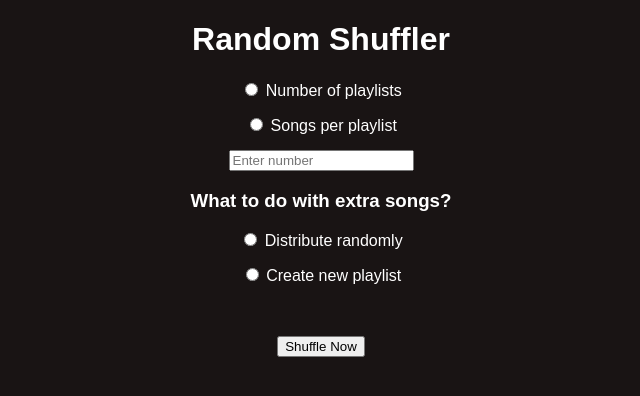
After one commit to Hades1033/Spotify_Language_Sorter, a Flask app: template templates/shuffler.html in a window 1280 px wide. The commit adds this page. Shown: the top 396 px of the page, without its empty margins (319-959 px from the left). Run offline with Flask 3, Linux system fonts and the light colour scheme; the template is opened without the code that fills it, so the values that code supplies are empty.

Commit message:
Update config. Add shuffler

```diff
--- a/app.py
+++ b/app.py
@@ -1,60 +1,85 @@
 import os
+import random
+from dotenv import load_dotenv
 import spotipy
 from spotipy.oauth2 import SpotifyOAuth
 from flask import Flask, render_template, redirect, request, session, url_for
-import random
 
-import config  # Import the config file
+load_dotenv('config.env')
 
-# Initialize Flask app and session management
+# Flask app
 app = Flask(__name__)
 app.secret_key = os.urandom(24)
 app.config['SESSION_COOKIE_NAME'] = 'spotify_session'
 app.config['SESSION_TYPE'] = 'filesystem'
-# Session(app)
 
-# Spotify API credentials
-CLIENT_ID = config.CLIENT_ID
-CLIENT_SECRET = config.CLIENT_SECRET
-REDIRECT_URI = config.REDIRECT_URI
+# Spotify API
+CLIENT_ID = os.getenv('CLIENT_ID')
+CLIENT_SECRET = os.getenv('CLIENT_SECRET')
+REDIRECT_URI = os.getenv('REDIRECT_URI')
 SCOPE = "user-library-read playlist-modify-private playlist-read-private playlist-read-collaborative user-read-private"
 
+sp_oauth = SpotifyOAuth(
+    client_id=CLIENT_ID,
+    client_secret=CLIENT_SECRET,
+    redirect_uri=REDIRECT_URI,
+    scope=SCOPE
+)
 
-sp_oauth = SpotifyOAuth(client_id=CLIENT_ID, client_secret=CLIENT_SECRET, redirect_uri=REDIRECT_URI, scope=SCOPE)
+# Globals
+playlists = {}       # {lang: playlist_id}
+songs_to_sort = []   # for Language Sorter
 
-# Global variables
-playlists = {}
-playlist_ids = {}
-songs_to_sort = []
 
-# Initial languages for playlist creation
-# initial_languages = ['Hindi', 'English']
+# -------------------
+# Auth
+# -------------------
+@app.route('/')
+def home():
+    token_info = session.get('token_info')
+    user_name = None
+    if token_info:
+        try:
+            sp = spotipy.Spotify(auth=token_info['access_token'])
+            user_name = sp.me()['display_name']
+        except Exception:
+            session.pop('token_info', None)
+    return render_template("home.html", user_name=user_name)
 
-@app.route('/')
-def index():
-    return redirect(url_for('login'))
 
 @app.route('/login')
 def login():
-    auth_url = sp_oauth.get_authorize_url()
-    return redirect(auth_url)
+    return redirect(sp_oauth.get_authorize_url())
 
 
-def get_playlists(sp):
+@app.route('/logout')
+def logout():
+    session.clear()
+    return redirect(url_for('home'))
+
+
+@app.route('/callback')
+def callback():
+    token_info = sp_oauth.get_access_token(request.args['code'])
+    session['token_info'] = token_info
+    return redirect(url_for('home'))
+
+
+def get_spotify():
+    token_info = session.get('token_info')
+    if not token_info:
+        return None
+    return spotipy.Spotify(auth=token_info['access_token'])
+
+
+# -------------------
+# Language Sorter
+# -------------------
+def get_lang_playlists(sp):
     results = sp.current_user_playlists(limit=50)
     while results:
         for item in results['items']:
-            if len(item['name']) == 0:
-                continue
-            # print(item['name'], len(item['name']), type(item['name']))
-            if item['name'][-1] == ' ':
-                # playlists.append({
-                #     'name': item['name'],
-                #     'id': item['id'],
-                #     'owner': item['owner']['display_name'],
-                #     'tracks': item['tracks']['total']
-                # })
-                print(item['name'])
+            if item['name'].endswith(" "):
                 playlists[item['name']] = item['id']
         if results['next']:
             results = sp.next(results)
@@ -63,16 +88,16 @@ def get_playlists(sp):
     return playlists
 
 
+@app.route('/language_sorter')
+def language_sorter():
+    sp = get_spotify()
+    if not sp:
+        return redirect(url_for('login'))
 
-@app.route('/callback')
-def callback():
-    token_info = sp_oauth.get_access_token(request.args['code'])
-    session['token_info'] = token_info
-    sp = spotipy.Spotify(auth=token_info['access_token'])
-    user_id = sp.me()['id']
+    get_lang_playlists(sp)
 
-    # Create playlists for initial languages if they don't exist
-    get_playlists(sp)
+    global songs_to_sort
+    songs_to_sort.clear()
     saved_tracks = sp.current_user_saved_tracks(limit=50)
     while saved_tracks:
         for item in saved_tracks['items']:
@@ -82,22 +107,6 @@ def callback():
         else:
             break
 
-
-    # for lang in initial_languages:
-    #     matching = next((p for p in playlists if p['name'] == f"{lang}"), None)
-    #     if matching:
-    #         playlist_ids[lang] = matching['id']
-    #         songs_to_subtract = sp.playlist_tracks(matching['id'])
-    #         playlists[lang] = songs_to_subtract['items']
-    #         for song in songs_to_subtract['items']:
-    #             track_ids_to_remove = {item['track']['id'] for item in songs_to_subtract['items']}
-    #             songs_to_sort[:] = [song for song in songs_to_sort if song['id'] not in track_ids_to_remove]
-
-    #     else:
-    #         new_playlist = sp.user_playlist_create(user=user_id, name=f"{lang}", public=False)
-    #         # playlist_ids[lang] = new_playlist['id']
-    #         playlists[lang] = new_playlist['id']
-
     for lang in playlists.keys():
         songs_to_subtract = sp.playlist_tracks(playlists[lang])
         track_ids_to_remove = {item['track']['id'] for item in songs_to_subtract['items']}
@@ -106,23 +115,20 @@ def callback():
     random.shuffle(songs_to_sort)
     return redirect(url_for('sort'))
 
-@app.route('/sort', methods=['GET', 'POST', 'SKIP'])
+
+@app.route('/sort', methods=['GET', 'POST'])
 def sort():
-    token_info = session.get('token_info', None)
-    if not token_info:
+    sp = get_spotify()
+    if not sp:
         return redirect(url_for('login'))
-
-    sp = spotipy.Spotify(auth=token_info['access_token'])
 
     if request.method == 'POST':
         lang = request.form.get('language')
-        song = songs_to_sort.pop(0)  # Get and remove the first song from the list
+        song = songs_to_sort.pop(0)
 
         if lang != '__SKIP__':
-            # Add the song to the corresponding Spotify playlist
             sp.playlist_add_items(playlist_id=playlists[lang], items=[song['id']])
 
-        # If there are no more songs to sort, redirect to the done page
         if not songs_to_sort:
             return redirect(url_for('done'))
 
@@ -132,23 +138,152 @@ def sort():
     else:
         return redirect(url_for('done'))
 
+
 @app.route('/done')
 def done():
     return render_template('done.html', playlists=playlists)
 
+
 @app.route('/add_language', methods=['POST'])
 def add_language():
     new_lang = request.form.get('new_language')
-    token_info = session.get('token_info', None)
-    if not token_info:
+    sp = get_spotify()
+    if not sp:
         return redirect(url_for('login'))
 
-    sp = spotipy.Spotify(auth=token_info['access_token'])
     user_id = sp.me()['id']
-
-    # Avoid duplicates
     if new_lang not in playlists.keys():
         new_playlist = sp.user_playlist_create(user=user_id, name=f"{new_lang} ", public=False)
         playlists[new_lang] = new_playlist['id']
+    return redirect(url_for('sort'))
 
-    return redirect(url_for('sort'))
+
+# -------------------
+# Random Shuffler
+# -------------------
+def get_all_liked_songs(sp):
+    results = sp.current_user_saved_tracks(limit=50)
+    liked_songs = []
+    while results:
+        for item in results['items']:
+            track = item['track']
+            liked_songs.append({
+                'id': track['id'],
+                'name': track['name'],
+                'artist': track['artists'][0]['name'],
+                'album': track['album']['name'],
+                'added_at': item['added_at']
+            })
+        if results['next']:
+            results = sp.next(results)
+        else:
+            results = None
+    return liked_songs
+
+
+def get_random_playlists(sp):
+    playlists = []
+    results = sp.current_user_playlists()
+    # print(results)
+    while results:
+        for item in results['items']:
+            try:
+                if item['name'].index('Random') == 0:
+                    playlists.append({
+                        'name': item['name'],
+                        'id': item['id'],
+                        'owner': item['owner']['display_name'],
+                        'tracks': item['tracks']['total']
+                    })
+            except ValueError:
+                continue
+        if results['next']:
+            results = sp.next(results)
+        else:
+            results = None
+
+    return playlists
+
+
+def delete_playlist(sp, playlists):
+    for playlist in playlists:
+        try:
+            sp.current_user_unfollow_playlist(playlist['id'])
+            print(f"Successfully deleted playlist: {playlist['name']}")
+        except Exception as e:
+            print(f"An error occurred: {e}")
+
+
+
+def create_playlist(sp, user_id, playlist_name, description=''):
+    return sp.user_playlist_create(user=user_id, name=playlist_name, public=False, description=description)
+
+
+def add_songs_to_playlist(sp, playlist_id, tracks):
+    track_ids = [track['id'] for track in tracks]
+    sp.playlist_add_items(playlist_id, track_ids)
+
+
+@app.route('/random_shuffler', methods=['GET', 'POST'])
+def random_shuffler():
+    sp = get_spotify()
+    if not sp:
+        return redirect(url_for('login'))
+
+    if request.method == 'POST':
+        mode = request.form.get('mode')  # "num_playlists" or "songs_per_playlist"
+        value = int(request.form.get('value'))
+        leftover_action = request.form.get('leftover_action')  # "distribute" or "new_playlist"
+
+        playlists = get_random_playlists(sp)
+        delete_playlist(sp, playlists)
+
+        liked_songs = get_all_liked_songs(sp)
+        random.shuffle(liked_songs)
+
+        user_id = sp.me()['id']
+        playlists_created = []
+
+        if mode == "num_playlists":
+            chunk_size = len(liked_songs) // value
+            extras = len(liked_songs) % value
+
+            for i in range(value):
+                start = i * chunk_size
+                end = start + chunk_size
+                playlist = create_playlist(sp, user_id, f"Random Mix {i+1}")
+                playlists_created.append(playlist)
+                add_songs_to_playlist(sp, playlist['id'], liked_songs[start:end])
+
+            leftover_songs = liked_songs[-extras:] if extras else []
+
+        else:  # songs_per_playlist
+            chunk_size = value
+            leftover_songs = []
+            for i in range(0, len(liked_songs), chunk_size):
+                chunk = liked_songs[i:i+chunk_size]
+                if len(chunk) < chunk_size:
+                    leftover_songs = chunk
+                    break
+                playlist = create_playlist(sp, user_id, f"Random Mix {len(playlists_created)+1}")
+                playlists_created.append(playlist)
+                add_songs_to_playlist(sp, playlist['id'], chunk)
+
+        # Handle leftovers
+        if leftover_songs:
+            if leftover_action == "distribute" and playlists_created:
+                for track in leftover_songs:
+                    target = random.choice(playlists_created)
+                    add_songs_to_playlist(sp, target['id'], [track])
+            elif leftover_action == "new_playlist":
+                playlist = create_playlist(sp, user_id, f"Random Mix {len(playlists_created)+1}")
+                playlists_created.append(playlist)
+                add_songs_to_playlist(sp, playlist['id'], leftover_songs)
+
+        return render_template("shuffler_done.html")
+
+    return render_template("shuffler.html")
+
+
+if __name__ == '__main__':
+    app.run(debug=True)
--- a/requirements.txt
+++ b/requirements.txt
@@ -1,4 +1,5 @@
 Flask
 spotipy
 flask_session
+dotenv
 gunicorn
--- /dev/null
+++ b/templates/shuffler.html
@@ -0,0 +1,37 @@
+<!DOCTYPE html>
+<html>
+<head>
+    <title>Random Shuffler</title>
+    <style>
+        body { background:#191414; color:#fff; font-family:Arial; text-align:center; }
+        label { display:block; margin:15px 0; }
+    </style>
+</head>
+<body>
+    <h1>Random Shuffler</h1>
+    <form method="POST">
+        <label>
+            <input type="radio" name="mode" value="num_playlists" required>
+            Number of playlists
+        </label>
+        <label>
+            <input type="radio" name="mode" value="songs_per_playlist">
+            Songs per playlist
+        </label>
+        <input type="number" name="value" min="1" required placeholder="Enter number">
+
+        <h3>What to do with extra songs?</h3>
+        <label>
+            <input type="radio" name="leftover_action" value="distribute" required>
+            Distribute randomly
+        </label>
+        <label>
+            <input type="radio" name="leftover_action" value="new_playlist">
+            Create new playlist
+        </label>
+
+        <br><br>
+        <button type="submit">Shuffle Now</button>
+    </form>
+</body>
+</html>
```
Also changed, not shown: templates/home.html (added, +32 -0 lines), templates/shuffler_done.html (added, +13 -0 lines), templates/test.html (+71 -20 lines), templates/done.html (line endings or trailing spaces), templates/index.html (line endings or trailing spaces), 1 other file.
